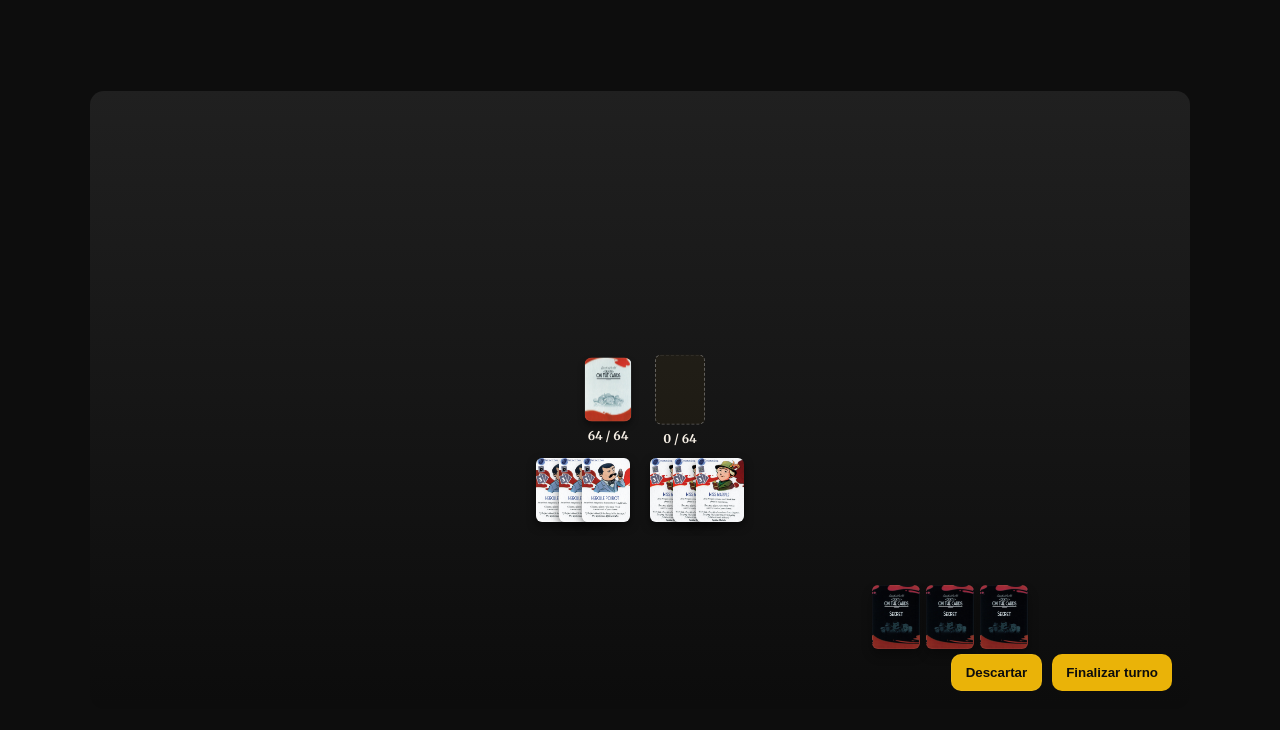
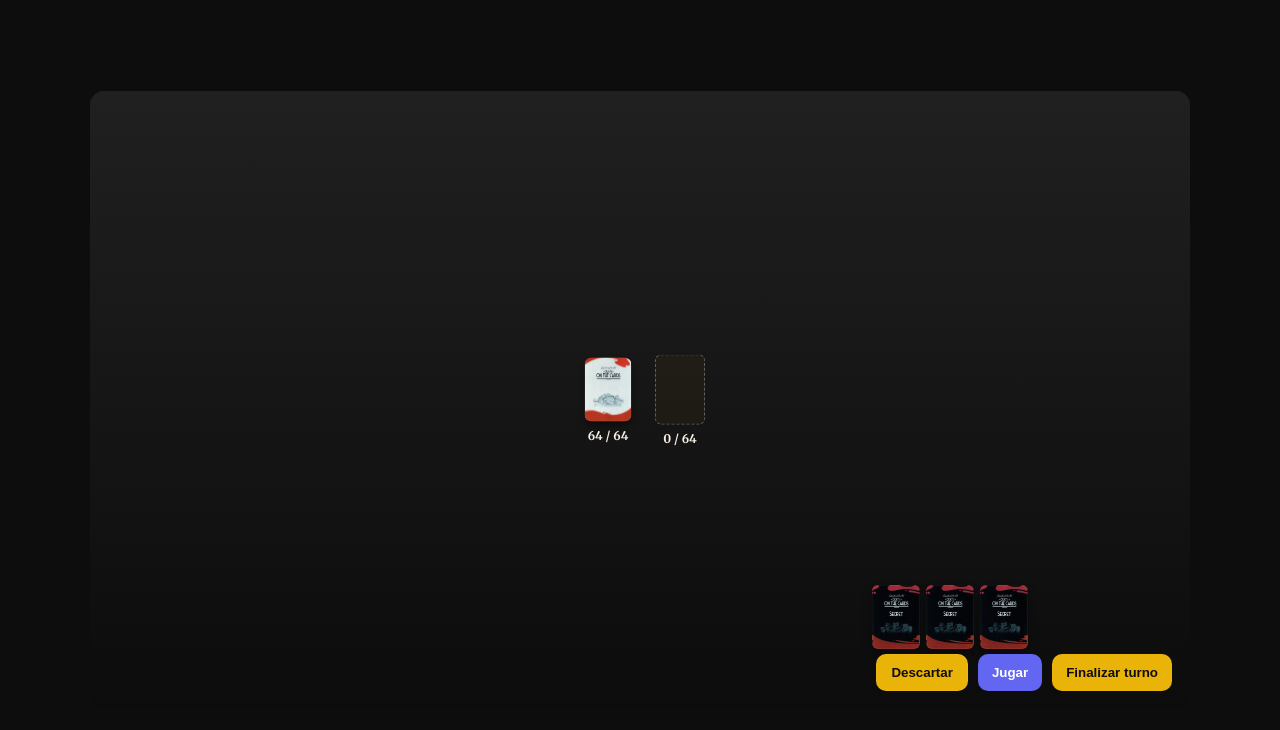
Before and after one commit to IngSoft1-NoEntre/frontend, a React (Vite) app: page /juego/1 in a window 1280 px wide. Shown: the top 730 px of the page. Built offline with nearby package versions, Linux system fonts and the light colour scheme.

Commit message:
ING-100 implementacion de jugar set

```diff
--- a/src/components/Controls.css
+++ b/src/components/Controls.css
@@ -28,3 +28,12 @@
   background-color: var(--green);
   color: var(--text);
 }
+
+/* Estilo específico para el botón Jugar Set */
+.controls .btn.game {
+    background-color: #6366f1;
+    color: white;
+    font-weight: 700;
+    transition: background-color 0.2s, transform 0.1s, box-shadow 0.2s;
+    flex-grow: 1;
+}
--- a/src/components/Controls.jsx
+++ b/src/components/Controls.jsx
@@ -2,7 +2,7 @@ import React, { useContext } from "react";
 import { GameStateContext } from "../context/GameStateContext";
 import "./Controls.css";
 
-export default function Controls({ onDiscard, onEndTurn, canEndTurn }) {
+export default function Controls({ onDiscard, onEndTurn, canEndTurn, onPlaySet, canPlaySet }) {
     const {
         selectedCardIds,
         discardPileCards,
@@ -14,7 +14,7 @@ export default function Controls({ onDiscard, onEndTurn, canEndTurn }) {
     const cardsToDraw = selectedCardIds.length;
     const hasSelectedCards = cardsToDraw > 0;
 
-    // Contadores Proyectados (G2: Lo que pasará al presionar el botón)
+    // Contadores Proyectados
     const projectedDeckCount = deckCount - cardsToDraw;
     const currentDiscardCount = discardPileCards.length;
     const projectedDiscardCount = currentDiscardCount + cardsToDraw;
@@ -37,6 +37,13 @@ export default function Controls({ onDiscard, onEndTurn, canEndTurn }) {
             >
                 {buttonText}
             </button>
+            <button
+                className={`btn primary game ${canPlaySet ? 'active-set' : ''}`}
+                onClick={onPlaySet}
+                disabled={!canPlaySet}
+            >
+                Jugar
+            </button>
             {/*<button className="btn medium">Saltar turno</button>*/}
             <button className="btn primary"
                 onClick={onEndTurn}
--- a/src/components/GameScreen.jsx
+++ b/src/components/GameScreen.jsx
@@ -22,11 +22,6 @@ import DetectiveSets from "./DetectiveSets";
  */
 
 const emptyPlayer = { id: -1, nombre: "Local", secretos: [false, false, false], isLocal: true, cards: [] };
-
-const SIMULATED_SETS = [
-    [{ title: "hercule_poirot" }, { title: "hercule_poirot" }, { title: "hercule_poirot" }],
-    [{ title: "miss_marple" }, { title: "miss_marple" }, { title: "miss_marple" }],
-];
 
 const mapPlayerFromBackend = (p, localId) => ({
     id: p.id,
@@ -69,8 +64,55 @@ export default function GameScreen({ players }) {
     { nombre: "varios" }
   ]);
 
-  const [localDetectiveSets, setLocalDetectiveSets] = useState(SIMULATED_SETS);
   const [activeSetModalIndex, setActiveSetModalIndex] = useState(null);
+  const [playSetError, setPlaySetError] = useState(null);
+  const [activeSetModalData, setActiveSetModalData] = useState(null);
+
+  const canPlaySet = useCallback(() => {
+        // Los sets requieren 2 o 3 cartas para ser jugados.
+        const count = selectedCardIds.length;
+        const isMyTurn = turnoActualId === localPlayerId;
+        return (count === 2 || count === 3) && isMyTurn && ws;
+    }, [selectedCardIds.length, turnoActualId, localPlayerId, ws]);
+
+// Envía la acción de JUGAR SET al backend
+  const handlePlaySet = () => {
+
+    if (!canPlaySet() || !ws) {
+            setPlaySetError("Solo puedes jugar un set de 2 o 3 cartas en tu turno.");
+            console.warn("Intento de jugar set sin cumplir requisitos.");
+            return;
+        }
+
+    setPlaySetError(null);
+
+    // Obtenemos los IDs y los mapeamos para que el backend pueda validarlos
+    const cardsToSend = localPlayerCards
+        .filter(card => selectedCardIds.includes(card.id))
+        .map(card => ({
+            id: card.id,
+            nombre: card.title,
+            tipo: card.tipo, // Propiedad clave que el backend necesita para validar
+            zona: card.zona
+        }));
+
+    const playSetPayload = {
+      tipo: "jugar",
+      option: "jugar_set",
+      cartas: cardsToSend
+    };
+
+    try {
+      ws.send(JSON.stringify(playSetPayload));
+      // NOTA: La actualización del estado de la mano y de localDetectiveSets
+      // ocurrirá cuando el backend envíe el evento 'actualizacion'.
+
+    } catch (error) {
+      console.error("Error al enviar la acción de jugar set:", error);
+      setPlaySetError("Error de conexión al intentar jugar el set.");
+    }
+  };
+
 
   useEffect(() => {
     if (!partidaId || !token) return;
@@ -114,10 +156,55 @@ export default function GameScreen({ players }) {
                     return; // Importante para evitar procesar como estado_actualizado
                 }
 
+                if (dataWS.evento === "set_creado") {
+                    console.log("EVENTO set_creado RECIBIDO. Data:", dataWS);
+                    const gameData = dataWS.game;
+
+
+                    if (!gameData || !gameData.cartas || !Array.isArray(gameData.cartas) || gameData.jugador_id === undefined) {
+                        console.error("Error: Evento 'set_creado' recibido sin la estructura esperada (falta 'game.cartas' o 'game.jugador_id').", dataWS);
+                        return;
+                    }
+
+                    const nuevoSetJugadorId = gameData.jugador_id;
+                    const nuevoSetCartasData = gameData.cartas;
+
+                    // Mapeo de cartas para el frontend
+                    const nuevoSetCartas = nuevoSetCartasData.map(card => ({
+                        id: card.id,
+                        title: card.nombre || "card_back",
+                        tipo: card.tipo,
+                        zona: "set"
+                    }));
+
+                    // Añadir el nuevo set a los sets del jugador correspondiente en gamePlayers
+                    setGamePlayers(prevPlayers => {
+                        return prevPlayers.map(p => {
+                            if (p.id === nuevoSetJugadorId) {
+                                // Se usa 'detectiveSets' para guardar todos los sets
+                                const currentSets = p.detectiveSets || [];
+                                const updatedSets = [...currentSets, nuevoSetCartas];
+
+                                if (p.id === localPlayerId) {
+                                    console.log(`LOG 2 (LOCAL): Nuevo Set agregado. Sets Totales:`, updatedSets.length);
+                                }
+
+                                return {
+                                    ...p,
+                                    detectiveSets: updatedSets
+                                };
+                            }
+                            return p;
+                        });
+                    });
+
+                    // Detenemos el procesamiento aquí, ya que el evento 'actualizacion' llegará después
+                    // para limpiar la mano.
+                    return;
+                }
                 if (dataWS.evento === "iniciada" || dataWS.evento === "actualizacion" || dataWS.evento === "estado_actualizado") {
                   console.log("Payload recibido (simplificado):", dataWS);
 
-                  // 1. CONFÍA en dataWS.payload, que es lo que envían tus logs.
                   const payload = dataWS.payload;
 
                   // Si por alguna razón crítica no viene, usamos un objeto vacío para evitar crashes.
@@ -126,7 +213,7 @@ export default function GameScreen({ players }) {
                   return; // Salir si no hay datos.
                   }
 
-                  // 2. OBTENER Y MAPEAR LA MANO
+                  // Obtener y mapear la mano
                   const rawMano = payload.mano || [];
 
                   const mappedMano = rawMano.map(card => ({
@@ -136,7 +223,7 @@ export default function GameScreen({ players }) {
                     zona: card.zona
                   }));
 
-                  // 3. USAR SETTERS DEL CONTEXTO PARA CARTAS Y ESTADO
+                  // Usar setter del contexto para cartas y estado
                   setLocalPlayerCards(mappedMano); // Esto repone la mano
 
                   setDiscardPileCards(payload.descarte || []); // Esto actualiza el descarte
@@ -151,6 +238,15 @@ export default function GameScreen({ players }) {
                   }
 
                   setTurnoActualId(payload.turno_actual_id);
+                  setPlaySetError(null);
+                  setSelectedCardIds([]);
+                }
+
+                // Manejo de error de jugada (por ejemplo, set inválido)
+                else if (dataWS.evento === "jugada_invalida" || dataWS.evento === "error") {
+                    const errorMessage = dataWS.detalle || dataWS.mensaje || "La jugada no es válida. Revisa las reglas de combinación de detectives.";
+                    setPlaySetError(errorMessage);
+                    // NO limpiamos selectedCardIds para que el usuario pueda corregir su selección.
                 }
                   // Lógica específica para "cartas_descartadas" o "jugador_conectado"
                 else if (dataWS.evento === "cartas_descartadas" || dataWS.evento === "jugador_conectado") {
@@ -187,11 +283,11 @@ export default function GameScreen({ players }) {
 
   if (local) {
       // ASIGNAR LOS SECRETOS LOCALES (actualizados por WS o estado inicial)
-      local = { ...local, secretos: localPlayerSecrets, detectiveSets: localDetectiveSets,};
+      local = { ...local, secretos: localPlayerSecrets, detectiveSets: local.detectiveSets || [],};
       others = list.filter((p) => p.id !== local.id);
   } else {
     local = emptyPlayer;
-    local.detectiveSets = localDetectiveSets;
+    local.detectiveSets = [];
     others = [];
   }
 
@@ -241,26 +337,41 @@ export default function GameScreen({ players }) {
   }
 
 
-  const openSetModal = (setIndex) => {
-    setActiveSetModalIndex(setIndex);
+  const openSetModal = (setIndex, playerId = localPlayerId) => {
+    // Guarda tanto el índice como el ID del jugador que posee el set
+    setActiveSetModalData({ setIndex, playerId });
   };
 
-// Funcion para cerrar la modal
-const closeSetModal = () => {
-    setActiveSetModalIndex(null);
-};
+  // Funcion para cerrar la modal
+  const closeSetModal = () => {
+    setActiveSetModalData(null);
+  };
 
-const activeSetData = activeSetModalIndex !== null
+  const activeSetData = activeSetModalData !== null
   ? (() => {
-      const currentSet = local.detectiveSets[activeSetModalIndex];
+      const { setIndex, playerId } = activeSetModalData;
+
+      // 1. Encontrar el jugador (local o remoto) por su ID en el estado global
+      const targetPlayer = gamePlayers.find(p => p.id === playerId);
+      const targetSets = targetPlayer?.detectiveSets || [];
+
+      // 2. Obtener el set con el índice.
+      const currentSet = targetSets[setIndex];
+
+      // 3. Comprobación crítica
+      if (!currentSet || currentSet.length === 0) {
+          console.error("Intento de abrir un set que no existe. ID:", playerId, "Index:", setIndex, "Sets disponibles:", targetSets.length);
+          return null;
+      }
+
       const cardTitle = currentSet[0]?.title;
 
-      // Obtener la URL de la imagen de la primera carta
+      // Obtener la URL de la imagen
       const frontImageURL = cardPictures[cardTitle] || cardPictures["card_back"];
 
-      // Devolver el objeto de datos con la URL de la imagen
+      // Devolver el objeto de datos
       return {
-          isSet: true, // Bandera clave
+          isSet: true,
           title: cardTitle ? `Set: ${cardTitle.replace(/_/g, ' ').toUpperCase()}` : "Set de Detective",
           cards: currentSet,
           revealed: true,
@@ -336,7 +447,7 @@ const activeSetData = activeSetModalIndex !== null
               onOpenSecret={openSecretModal}
               secretFrontUrl={secretFrontUrl}
               secretBackUrl={secretBackUrl}
-              detectiveSets={SIMULATED_SETS}
+              detectiveSets={p.detectiveSets || []}
               cardPictures={cardPictures}
               onSetClick={openSetModal}
             />
@@ -355,7 +466,7 @@ const activeSetData = activeSetModalIndex !== null
               onOpenSecret={openSecretModal}
               secretFrontUrl={secretFrontUrl}
               secretBackUrl={secretBackUrl}
-              detectiveSets={SIMULATED_SETS}
+              detectiveSets={p.detectiveSets || []}
               cardPictures={cardPictures}
               onSetClick={openSetModal}
             />
@@ -371,7 +482,7 @@ const activeSetData = activeSetModalIndex !== null
               onOpenSecret={openSecretModal}
               secretFrontUrl={secretFrontUrl}
               secretBackUrl={secretBackUrl}
-              detectiveSets={SIMULATED_SETS}
+              detectiveSets={p.detectiveSets || []}
               cardPictures={cardPictures}
               onSetClick={openSetModal}
             />
@@ -392,8 +503,7 @@ const activeSetData = activeSetModalIndex !== null
           <DetectiveSets
               sets={local.detectiveSets || []} // Asegúrate de pasar el array
               cardPictures={cardPictures}
-              onSetClick={openSetModal}
-          />
+              onSetClick={(setIndex) => openSetModal(setIndex, localPlayerId)}          />
         </div>
 
         <div className="local-area" aria-label="Area local">
@@ -431,10 +541,25 @@ const activeSetData = activeSetModalIndex !== null
             cardPictures={cardPictures}
           />
         )}
+        {/* Visualización de error de jugada */}
+        {playSetError && (
+            <div className="game-message error-message">
+                <p>⚠️ Error al jugar el set: {playSetError}</p>
+                <button
+                  onClick={() => setPlaySetError(null)}
+                  className="btn-close-error"
+                >
+                  Cerrar
+                </button>
+            </div>
+        )}
         <Controls
           onDiscard={handleDiscard}
           onEndTurn={handleEndTurn}
-          canEndTurn={hasDiscarded} />
+          canEndTurn={hasDiscarded}
+          onPlaySet={handlePlaySet}
+          canPlaySet={canPlaySet()}
+        />
       </div>
       {isGameOverModalOpen && (
         <FinishGameModal
--- a/src/components/Player.jsx
+++ b/src/components/Player.jsx
@@ -12,9 +12,9 @@ export default function Player({
     onOpenSecret,
     secretFrontUrl,
     secretBackUrl,
-    detectiveSets = [],
-    cardPictures = {},
-    onSetClick = () => {}
+    detectiveSets,
+    cardPictures,
+    onSetClick
     }) {
 
   const { nombre = "Esperando", secretos = [false, false, false], isLocal = false } = player;
@@ -51,12 +51,14 @@ export default function Player({
         ))}
       </div>
       {/* Set de Detectives */}
-      {showDetectiveSets && (
+      {/* Renderizar sets de detectives (Solo para jugadores remotos) */}
+            {!player.isLocal && detectiveSets && detectiveSets.length > 0 && (
                 <div className="player-detective-sets-container">
                     <DetectiveSets
                         sets={detectiveSets}
                         cardPictures={cardPictures}
-                  onSetClick={onSetClick}
+                        onSetClick={(setIndex) => onSetClick(setIndex, player.id)}
+                        isRemote={true}
                     />
                 </div>
             )}
```
Lines whose indentation alone changed are shown as unchanged.
